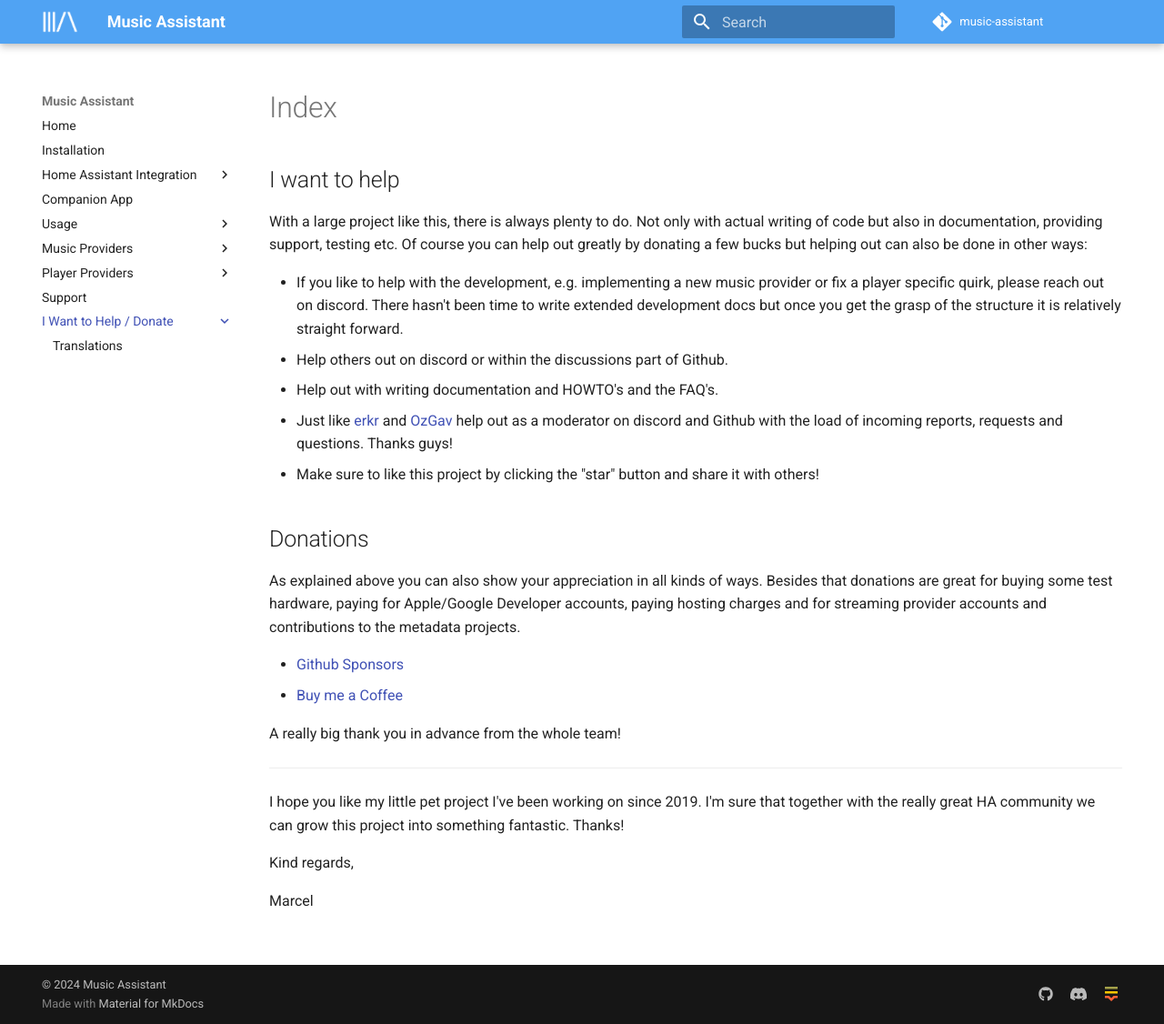
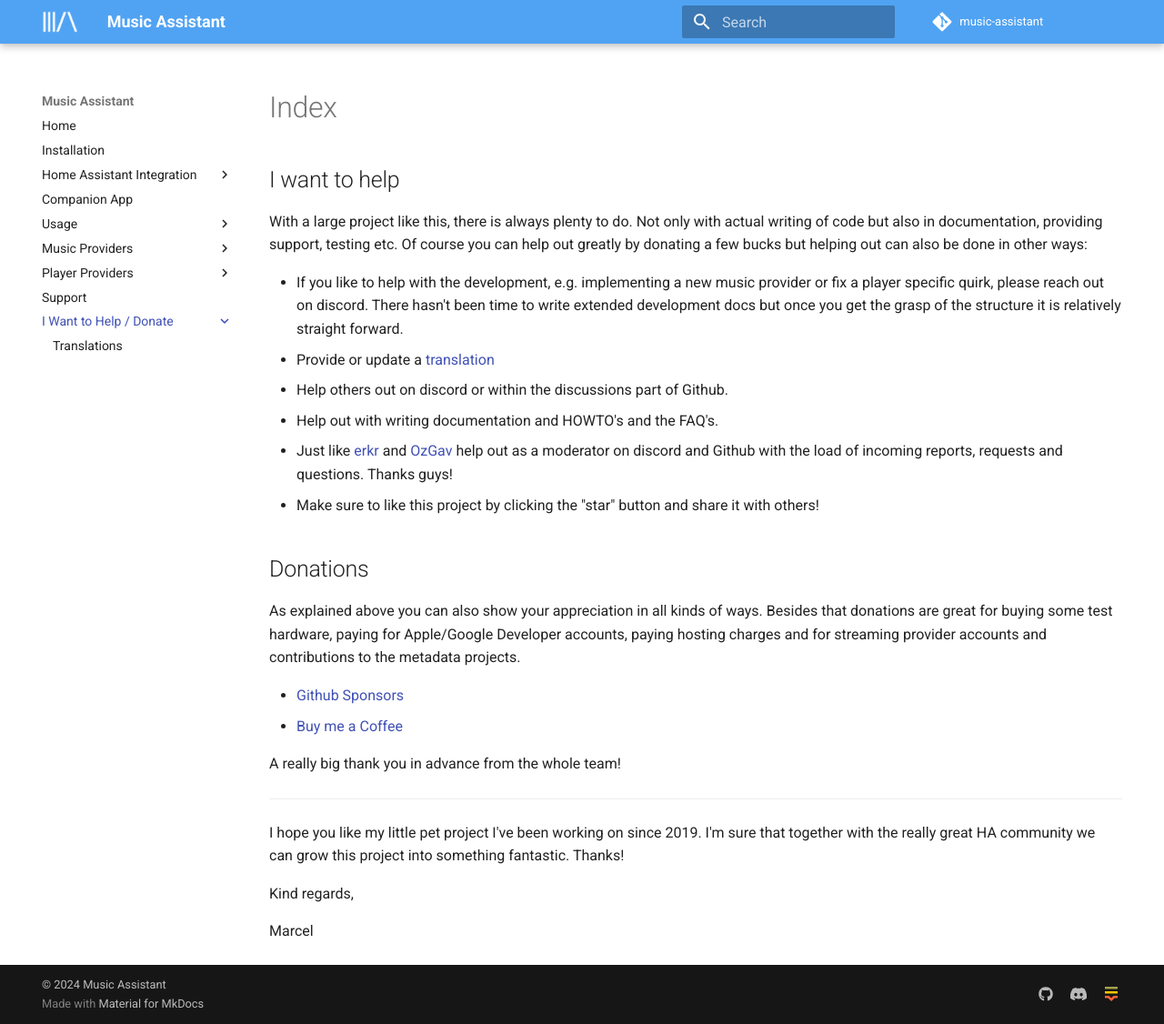
Before and after one commit to pwbriggs/music-assistant.github.io, an MkDocs documentation site: the page built from docs/help/index.md, in a window 1280 px wide and 1126 px high. Shown: the whole window at 91% size. Built offline with MkDocs 1.6.1 and Material for MkDocs 9.7.7, drawn with Linux system fonts in a browser that asks for light colours.

Commit message:
Add translation link

```diff
--- a/docs/help/index.md
+++ b/docs/help/index.md
@@ -3,6 +3,7 @@
 With a large project like this, there is always plenty to do. Not only with actual writing of code but also in documentation, providing support, testing etc. Of course you can help out greatly by donating a few bucks but helping out can also be done in other ways:
 
 - If you like to help with the development, e.g. implementing a new music provider or fix a player specific quirk, please reach out on discord. There hasn't been time to write extended development docs but once you get the grasp of the structure it is relatively straight forward.
+- Provide or update a [translation](lokalise.md)
 - Help others out on discord or within the discussions part of Github.
 - Help out with writing documentation and HOWTO's and the FAQ's.
 - Just like [erkr](https://github.com/erkr) and [OzGav](https://github.com/OzGav) help out as a moderator on discord and Github with the load of incoming reports, requests and questions. Thanks guys!
```
